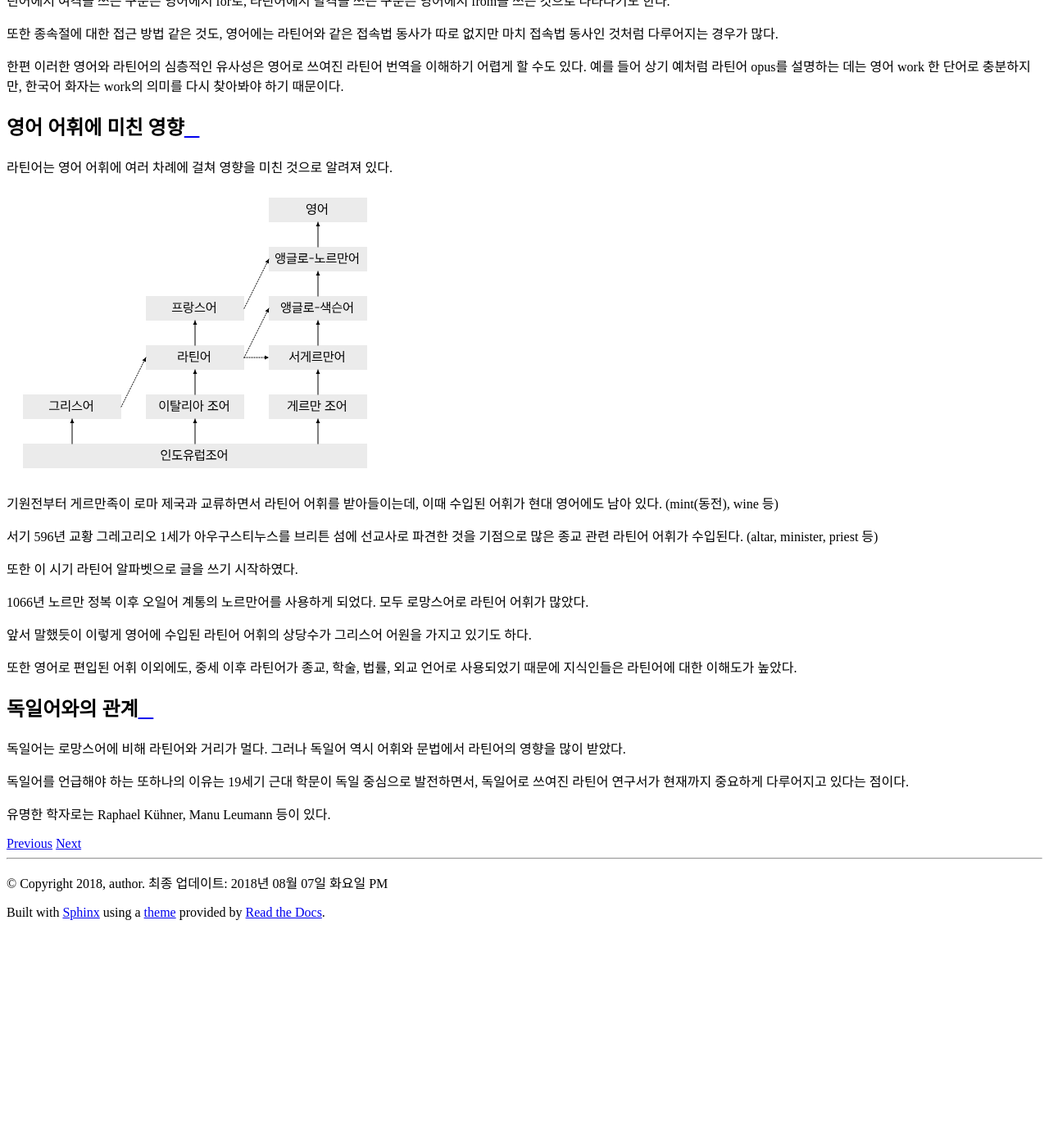
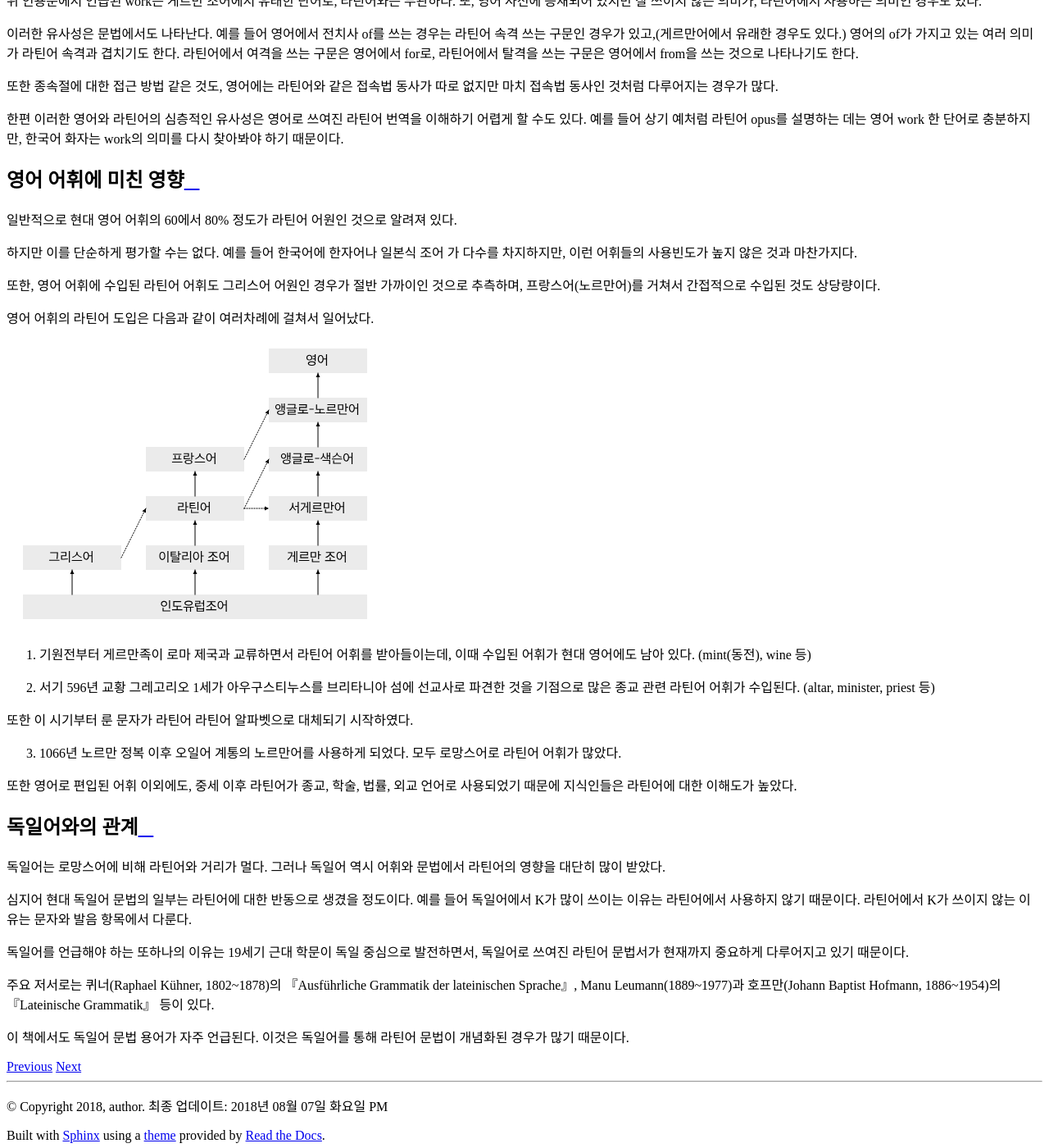
Before and after one commit to kabbala/grammatica_latina, a Sphinx documentation site: the page built from source/introductio/aliae_linguae.rst, in a window 1280 px wide and 1400 px high, scrolled down 13160 px. Shown: the whole window at 82% size. Built offline with Sphinx 7.4.7 and the Read the Docs theme 2.0.0, drawn with Linux system fonts in a browser that asks for light colours; before the commit the page ends 14290 px from its top, so only the background shows below that; some of the changed text lies outside the part shown.

Commit message:
일부 수정

```diff
--- a/source/interrete.rst
+++ b/source/interrete.rst
@@ -54,3 +54,4 @@ Wikitionary
 
 * http://members.aon.at/latein/ (독일어)
 * http://www.lingua-latina.org/ (일본어)
+* http://www.rechus.de/latein/grammatik/allgemein-latgram.htm (독일어)
--- a/source/introductio/aliae_linguae.rst
+++ b/source/introductio/aliae_linguae.rst
@@ -14,9 +14,11 @@
 
 반면 동로마는 주로 그리스어가 사용되는 지역이었으며, 그리스어가 표준적인 언어로 사용된다. 동로마에서 라틴어를 공식 언어로 사용하고 또한 모국어로 사용한 마지막 황제는 유스티누스 황제(제위 518~527)로 추정한다. [Chris Wickham, :title-reference:`The Inheritance of Rome: A History of Europe from 400 to 1000`, 2009, 90쪽. `위키백과 <https://en.wikipedia.org/w/index.php?title=Byzantine_Empire&oldid=851889437#Language>`_ 재인용]
 
-헤라클리우스(그리스어로는 이라클리오스) 황제(제위 610~641)의 개혁에는 그리스어를 공용어로 사용하는 것이 포함되어 있다. 이 역시 동로마의 국력이 약해진 시기이다. 동방 정교회도 그리스어를 공식 언어로 사용한다.
+헤라클리우스(그리스어 이라클리오스) 황제(제위 610~641)의 개혁에는 그리스어를 공용어로 사용하는 것이 포함되어 있다. 이 역시 동로마의 국력이 약해진 시기이다. 동방 정교회도 그리스어를 공식 언어로 사용한다.
 
 그래서 중세 이후 그리스어를 로마어로 부르기도 한다.
+
+중세 문헌의 Graecum est; non legitur(그리스어라서 읽을 수 없다. non potest legi라고 적은 것도 있는데, 영어 중역인 것으로 생각된다.)라는 것도 있다. 필경사들이 라틴어 밖에 모르기 때문에 그리스어나 다른 언어가 나오면 필사를 할 수 없다는 뜻이다. 이것이 영어 표현으로도 남게 되었다. [https://en.wikipedia.org/w/index.php?title=Greek_to_me&oldid=853495972]
 
 .. note::
 
@@ -53,7 +55,7 @@
 
 위 인용문에서 언급된 work는 게르만 조어에서 유래한 단어로, 라틴어와는 무관하다. 또, 영어 사전에 등재되어 있지만 잘 쓰이지 않는 의미가, 라틴어에서 사용하는 의미인 경우도 있다.
 
-이러한 유사성은 문법에서도 나타난다. 예를 들어 영어에서 전치사 of를 쓰는 경우는 라틴어 속격 쓰는 구문인 경우가 있고, 영어의 of가 가지고 있는 여러 의미가 라틴어 속격과 겹치기도 한다. 라틴어에서 여격을 쓰는 구문은 영어에서 for로, 라틴어에서 탈격을 쓰는 구문은 영어에서 from을 쓰는 것으로 나타나기도 한다.
+이러한 유사성은 문법에서도 나타난다. 예를 들어 영어에서 전치사 of를 쓰는 경우는 라틴어 속격 쓰는 구문인 경우가 있고,(게르만어에서 유래한 경우도 있다.) 영어의 of가 가지고 있는 여러 의미가 라틴어 속격과 겹치기도 한다. 라틴어에서 여격을 쓰는 구문은 영어에서 for로, 라틴어에서 탈격을 쓰는 구문은 영어에서 from을 쓰는 것으로 나타나기도 한다.
 
 또한 종속절에 대한 접근 방법 같은 것도, 영어에는 라틴어와 같은 접속법 동사가 따로 없지만 마치 접속법 동사인 것처럼 다루어지는 경우가 많다.
 
@@ -62,27 +64,35 @@
 영어 어휘에 미친 영향
 ------------------------------
 
-라틴어는 영어 어휘에 여러 차례에 걸쳐 영향을 미친 것으로 알려져 있다.
+일반적으로 현대 영어 어휘의 60에서 80% 정도가 라틴어 어원인 것으로 알려져 있다.
+
+하지만 이를 단순하게 평가할 수는 없다. 예를 들어 한국어에 한자어나 일본식 조어 가 다수를 차지하지만, 이런 어휘들의 사용빈도가 높지 않은 것과 마찬가지다.
+
+또한, 영어 어휘에 수입된 라틴어 어휘도 그리스어 어원인 경우가 절반 가까이인 것으로 추측하며, 프랑스어(노르만어)를 거쳐서 간접적으로 수입된 것도 상당량이다.
+
+영어 어휘의 라틴어 도입은 다음과 같이 여러차례에 걸쳐서 일어났다.
 
 .. image:: history_of_english.svg
 
-기원전부터 게르만족이 로마 제국과 교류하면서 라틴어 어휘를 받아들이는데, 이때 수입된 어휘가 현대 영어에도 남아 있다. (mint(동전), wine 등)
+(1) 기원전부터 게르만족이 로마 제국과 교류하면서 라틴어 어휘를 받아들이는데, 이때 수입된 어휘가 현대 영어에도 남아 있다. (mint(동전), wine 등)
 
-서기 596년 교황 그레고리오 1세가 아우구스티누스를 브리튼 섬에 선교사로 파견한 것을 기점으로 많은 종교 관련 라틴어 어휘가 수입된다. (altar, minister, priest 등)
+(2) 서기 596년 교황 그레고리오 1세가 아우구스티누스를 브리타니아 섬에 선교사로 파견한 것을 기점으로 많은 종교 관련 라틴어 어휘가 수입된다. (altar, minister, priest 등)
 
-또한 이 시기 라틴어 알파벳으로 글을 쓰기 시작하였다.
+또한 이 시기부터 룬 문자가 라틴어 라틴어 알파벳으로 대체되기 시작하였다.
 
-1066년 노르만 정복 이후 오일어 계통의 노르만어를 사용하게 되었다. 모두 로망스어로 라틴어 어휘가 많았다.
-
-앞서 말했듯이 이렇게 영어에 수입된 라틴어 어휘의 상당수가 그리스어 어원을 가지고 있기도 하다.
+(3) 1066년 노르만 정복 이후 오일어 계통의 노르만어를 사용하게 되었다. 모두 로망스어로 라틴어 어휘가 많았다.
 
 또한 영어로 편입된 어휘 이외에도, 중세 이후 라틴어가 종교, 학술, 법률, 외교 언어로 사용되었기 때문에 지식인들은 라틴어에 대한 이해도가 높았다.
 
 독일어와의 관계
 -----------------
 
-독일어는 로망스어에 비해 라틴어와 거리가 멀다. 그러나 독일어 역시 어휘와 문법에서 라틴어의 영향을 많이 받았다.
+독일어는 로망스어에 비해 라틴어와 거리가 멀다. 그러나 독일어 역시 어휘와 문법에서 라틴어의 영향을 대단히 많이 받았다.
 
-독일어를 언급해야 하는 또하나의 이유는 19세기 근대 학문이 독일 중심으로 발전하면서, 독일어로 쓰여진 라틴어 연구서가 현재까지 중요하게 다루어지고 있다는 점이다.
+심지어 현대 독일어 문법의 일부는 라틴어에 대한 반동으로 생겼을 정도이다. 예를 들어 독일어에서 K가 많이 쓰이는 이유는 라틴어에서 사용하지 않기 때문이다. 라틴어에서 K가 쓰이지 않는 이유는 문자와 발음 항목에서 다룬다.
 
-유명한 학자로는 Raphael Kühner, Manu Leumann 등이 있다.
+독일어를 언급해야 하는 또하나의 이유는 19세기 근대 학문이 독일 중심으로 발전하면서, 독일어로 쓰여진 라틴어 문법서가 현재까지 중요하게 다루어지고 있기 때문이다.
+
+주요 저서로는 퀴너(Raphael Kühner, 1802~1878)의 『Ausführliche Grammatik der lateinischen Sprache』, Manu Leumann(1889~1977)과 호프만(Johann Baptist Hofmann, 1886~1954)의 『Lateinische Grammatik』 등이 있다.
+
+이 책에서도 독일어 문법 용어가 자주 언급된다. 이것은 독일어를 통해 라틴어 문법이 개념화된 경우가 많기 때문이다.
--- a/source/liber.rst
+++ b/source/liber.rst
@@ -38,7 +38,7 @@
 
 개신교 신학교 수업을 목적으로 번역된 것이기 때문에 번역어 선택에 약간의 문제가 있다. 문법용어도 라틴어 문법용어가 아닌 영어의 문법용어를 사용하여서 혼동되는 부분이 있다. 일부 단원은 생략되었으며 한글로 된 연습문제의 정답을 구하기 어렵다.
 
-그러나 이러한 단점에도 불구하고 한국어로 번역된 것이기 때문에 영어판보다 학습에 더 용이한 면이 있다.
+또 라틴어 예문을 번역하지 않고 영어 문장을 그대로 사용하기도 했다.
 
 『꿩먹고 알먹는 라틴어 첫걸음』
 ^^^^^^^^^^^^^^^^^^^^^^^^^^^^^^^^^^^^^^^
@@ -124,6 +124,8 @@ Allen & Greenough, :title-reference:`New Latin Grammar`
 1888년에 출간된 라틴어 문법책으로, 저자 둘 모두 하버드 대학을 졸업하고 라틴어를 강의했다. [*]_
 
 인터넷에 1903년판이 공개되어있다. <https://archive.org/details/allengreenoughsn00alleiala>
+
+인터넷에 이 책의 내용을 옮긴 곳이 매우 많다.
 
 .. [*] 알렌은 목사로 더 많은 활동을 한 것으로 알려져 있다. 하버드 대학의 설립 목적이 목사 양성이기도 했다.
 
```
